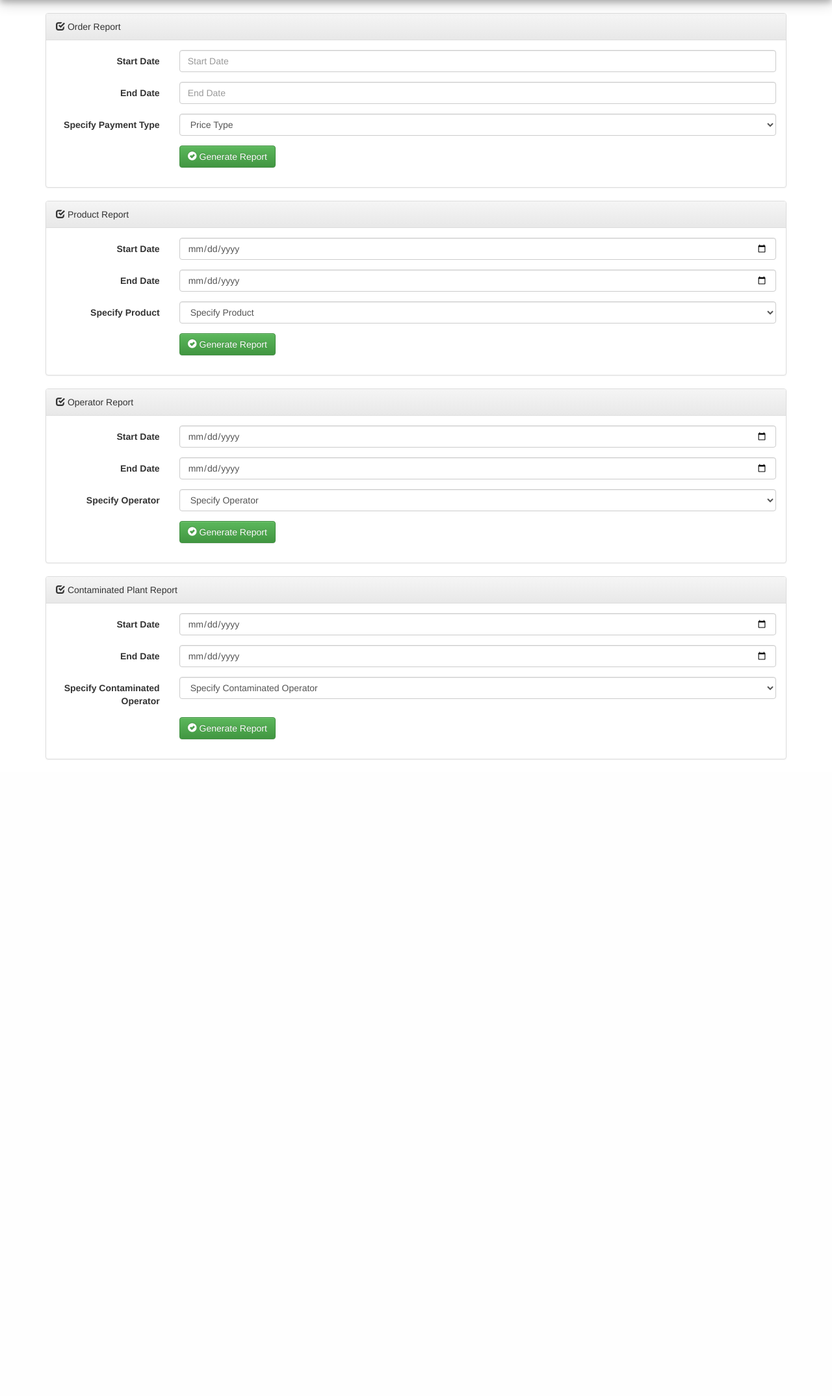
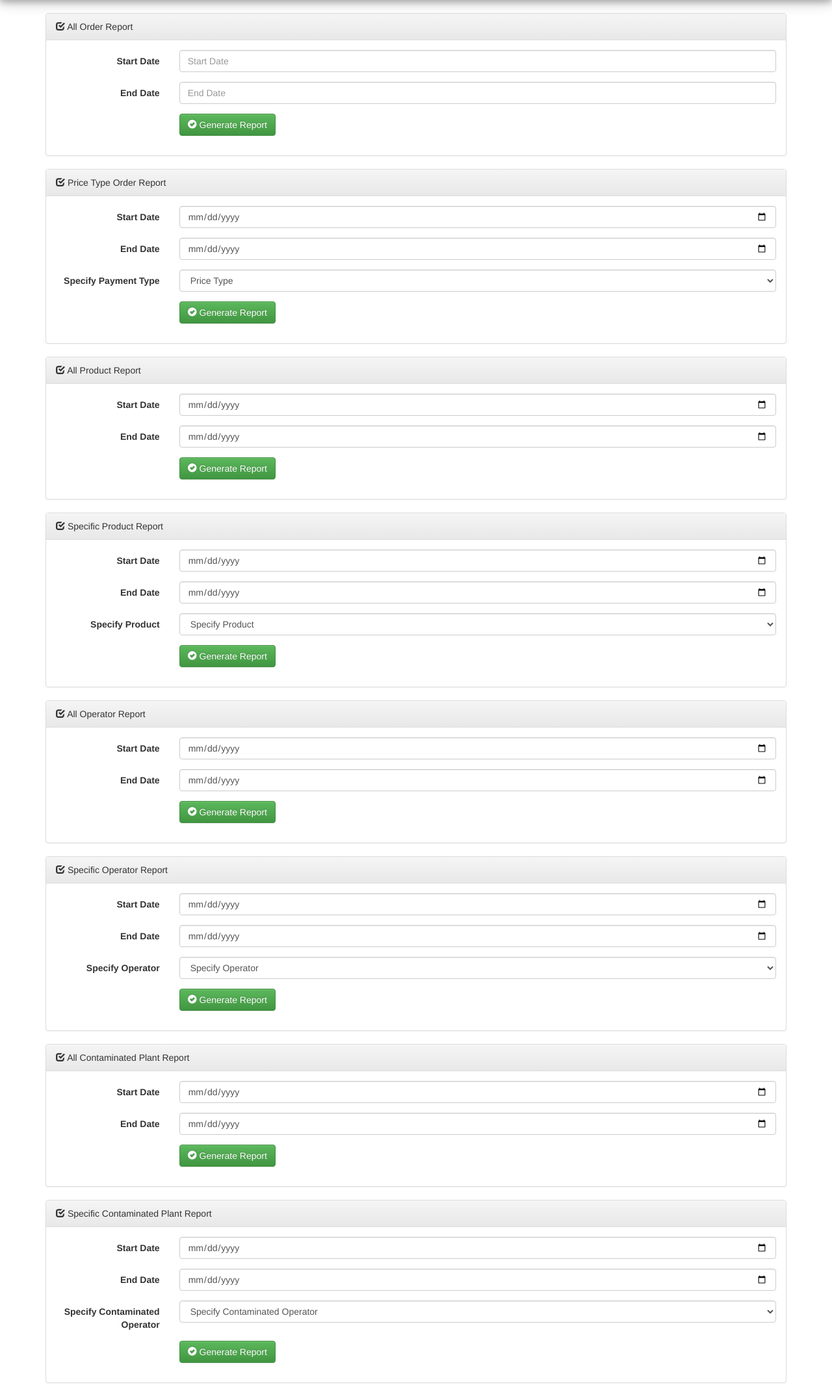
Before and after one commit to Asadullah-code/php-inventory-system-for-store, a PHP site: page /php-inventory-system-for-store/report.php in a window 1280 px wide. Shown: the part 60-2209 px from the top of the page at 65% size. Before the commit the page ends 1229 px from the top, so only its background shows below. Run offline with PHP 8.4, Linux system fonts and the light colour scheme; the visitor is signed in with stand-in values (Sample User, id 1); data comes from the database, SQL or seed files in the repository; tables that the repository leaves empty hold one stand-in row (values such as "Sample post").

Commit message:
many things
many things

```diff
--- a/contaminated.php
+++ b/contaminated.php
@@ -175,6 +175,7 @@
 
 
 
+
 								</tbody>
 							</table>
 
--- a/orders.php
+++ b/orders.php
@@ -545,10 +545,10 @@ if($_GET['o'] == 'add') {
 				    </div>
 				  </div> <!--/form-group-->
 				  <div class="form-group">
-				    <label for="vat" class="col-sm-3 control-label gst"><?php if($data[18] == 2) {echo "IGST 0%";} else echo "GST 5%"; ?></label>
+				    <label for="vat" class="col-sm-3 control-label gst"><?php if($data[18] == 2) {echo "GST 0%";} else echo "GST 5%"; ?></label>
 				    <div class="col-sm-9">
-				      <input type="text" class="form-control" id="vat" name="vat" disabled="true" value="<?php echo $data[8] ?>"  />
-				      <input type="hidden" class="form-control" id="vatValue" name="vatValue" value="<?php echo $data[8] ?>"  />
+				      <input type="text" class="form-control" id="vat" name="vat" disabled="true" value="<?php echo $data[18] ?>"  />
+				      <input type="hidden" class="form-control" id="vatValue" name="vatValue" value="<?php echo $data[18] ?>"  />
 				    </div>
 				  </div>
 				  <!-- <div class="form-group">
--- a/report.php
+++ b/report.php
@@ -4,12 +4,12 @@
 	<div class="col-md-12">
 		<div class="panel panel-default">
 			<div class="panel-heading">
-				<i class="glyphicon glyphicon-check"></i>	Order Report
+				<i class="glyphicon glyphicon-check"></i> All Order Report
 			</div>
 			<!-- /panel-heading -->
 			<div class="panel-body">
 
-				<form class="form-horizontal" action="php_action/getOrderReport.php" method="post" id="getOrderReportForm">
+				<form class="form-horizontal" action="php_action/getAllOrderReport.php" method="post" id="getOrderReportForm">
 				  <div class="form-group">
 				    <label for="startDate" class="col-sm-2 control-label">Start Date</label>
 				    <div class="col-sm-10">
@@ -20,6 +20,38 @@
 				    <label for="endDate" class="col-sm-2 control-label">End Date</label>
 				    <div class="col-sm-10">
 				      <input type="text" class="form-control" id="endDate" name="endDate" placeholder="End Date" />
+				    </div>
+				  </div>
+				  <div class="form-group">
+				    <div class="col-sm-offset-2 col-sm-10">
+				      <button type="submit" class="btn btn-success" id="generateReportBtn"> <i class="glyphicon glyphicon-ok-sign"></i> Generate Report</button>
+				    </div>
+				  </div>
+				</form>
+
+			</div>
+			<!-- /panel-body -->
+		</div>
+	</div>
+	<div class="col-md-12">
+		<div class="panel panel-default">
+			<div class="panel-heading">
+				<i class="glyphicon glyphicon-check"></i>	Price Type Order Report
+			</div>
+			<!-- /panel-heading -->
+			<div class="panel-body">
+
+				<form class="form-horizontal" action="php_action/getOrderReport.php" method="post" id="getOrderReportForm">
+				  <div class="form-group">
+				    <label for="startDate" class="col-sm-2 control-label">Start Date</label>
+				    <div class="col-sm-10">
+				      <input type="date" class="form-control" id="startDate" name="startDate" placeholder="Start Date" />
+				    </div>
+				  </div>
+				  <div class="form-group">
+				    <label for="endDate" class="col-sm-2 control-label">End Date</label>
+				    <div class="col-sm-10">
+				      <input type="date" class="form-control" id="endDate" name="endDate" placeholder="End Date" />
 				    </div>
 				  </div>
 				  <div class="form-group">
@@ -45,10 +77,45 @@
 		</div>
 	</div>
 	<!-- /col-dm-12 -->
+
 	<div class="col-md-12">
 		<div class="panel panel-default">
 			<div class="panel-heading">
-				<i class="glyphicon glyphicon-check"></i>  Product Report
+				<i class="glyphicon glyphicon-check"></i> All Product Report
+			</div>
+			<!-- /panel-heading -->
+			<div class="panel-body">
+
+				<form class="form-horizontal" action="php_action/getAllProductReport.php" method="post" id="getProductReportForm">
+				  <div class="form-group">
+				    <label for="startDate" class="col-sm-2 control-label">Start Date</label>
+				    <div class="col-sm-10">
+				      <input type="date" class="form-control" id="startDate" name="startDate" placeholder="Start Date" />
+				    </div>
+				  </div>
+				  <div class="form-group">
+				    <label for="endDate" class="col-sm-2 control-label">End Date</label>
+				    <div class="col-sm-10">
+				      <input type="date" class="form-control" id="endDate" name="endDate" placeholder="End Date" />
+				    </div>
+				  </div>
+				  <div class="form-group">
+				    <div class="col-sm-offset-2 col-sm-10">
+				      <button type="submit" class="btn btn-success" id="generateReportBtn"> <i class="glyphicon glyphicon-ok-sign"></i> Generate Report</button>
+				    </div>
+				  </div>
+				</form>
+
+			</div>
+			<!-- /panel-body -->
+		</div>
+	</div>
+
+
+	<div class="col-md-12">
+		<div class="panel panel-default">
+			<div class="panel-heading">
+				<i class="glyphicon glyphicon-check"></i>  Specific Product Report
 			</div>
 			<!-- /panel-heading -->
 			<div class="panel-body">
@@ -93,10 +160,46 @@
 		</div>
 	</div>
 
+
 	<div class="col-md-12">
 		<div class="panel panel-default">
 			<div class="panel-heading">
-				<i class="glyphicon glyphicon-check"></i>  Operator Report
+				<i class="glyphicon glyphicon-check"></i>  All Operator Report
+			</div>
+			<!-- /panel-heading -->
+			<div class="panel-body">
+
+				<form class="form-horizontal" action="php_action/getAllOperatorReport.php" method="post" id="getOperatorReportForm">
+				  <div class="form-group">
+				    <label for="startDate" class="col-sm-2 control-label">Start Date</label>
+				    <div class="col-sm-10">
+				      <input type="date" class="form-control" id="startDate" name="startDate" placeholder="Start Date" />
+				    </div>
+				  </div>
+				  <div class="form-group">
+				    <label for="endDate" class="col-sm-2 control-label">End Date</label>
+				    <div class="col-sm-10">
+				      <input type="date" class="form-control" id="endDate" name="endDate" placeholder="End Date" />
+				    </div>
+				  </div>
+
+				  <div class="form-group">
+				    <div class="col-sm-offset-2 col-sm-10">
+				      <button type="submit" class="btn btn-success" id="generateReportBtn"> <i class="glyphicon glyphicon-ok-sign"></i> Generate Report</button>
+				    </div>
+				  </div>
+				</form>
+
+			</div>
+			<!-- /panel-body -->
+		</div>
+	</div>
+
+
+	<div class="col-md-12">
+		<div class="panel panel-default">
+			<div class="panel-heading">
+				<i class="glyphicon glyphicon-check"></i>  Specific Operator Report
 			</div>
 			<!-- /panel-heading -->
 			<div class="panel-body">
@@ -144,7 +247,41 @@
 	<div class="col-md-12">
 		<div class="panel panel-default">
 			<div class="panel-heading">
-				<i class="glyphicon glyphicon-check"></i>  Contaminated Plant Report
+				<i class="glyphicon glyphicon-check"></i>  All Contaminated Plant Report
+			</div>
+			<!-- /panel-heading -->
+			<div class="panel-body">
+
+				<form class="form-horizontal" action="php_action/getAllContaminatedReport.php" method="post" id="getContaminatedReportForm">
+				  <div class="form-group">
+				    <label for="startDate" class="col-sm-2 control-label">Start Date</label>
+				    <div class="col-sm-10">
+				      <input type="date" class="form-control" id="startDate" name="startDate" placeholder="Start Date" />
+				    </div>
+				  </div>
+				  <div class="form-group">
+				    <label for="endDate" class="col-sm-2 control-label">End Date</label>
+				    <div class="col-sm-10">
+				      <input type="date" class="form-control" id="endDate" name="endDate" placeholder="End Date" />
+				    </div>
+				  </div>
+
+				  <div class="form-group">
+				    <div class="col-sm-offset-2 col-sm-10">
+				      <button type="submit" class="btn btn-success" id="generateReportBtn"> <i class="glyphicon glyphicon-ok-sign"></i> Generate Report</button>
+				    </div>
+				  </div>
+				</form>
+
+			</div>
+			<!-- /panel-body -->
+		</div>
+	</div>
+
+	<div class="col-md-12">
+		<div class="panel panel-default">
+			<div class="panel-heading">
+				<i class="glyphicon glyphicon-check"></i>  Specific Contaminated Plant Report
 			</div>
 			<!-- /panel-heading -->
 			<div class="panel-body">
```
Also changed, not shown: operator.php (+7 -1 lines), php_action/getAllContaminatedReport.php (added, +52 -0 lines), php_action/getAllOperatorReport.php (added, +52 -0 lines), php_action/getAllOrderReport.php (added, +68 -0 lines), php_action/getAllProductReport.php (added, +54 -0 lines), 1 other file.
